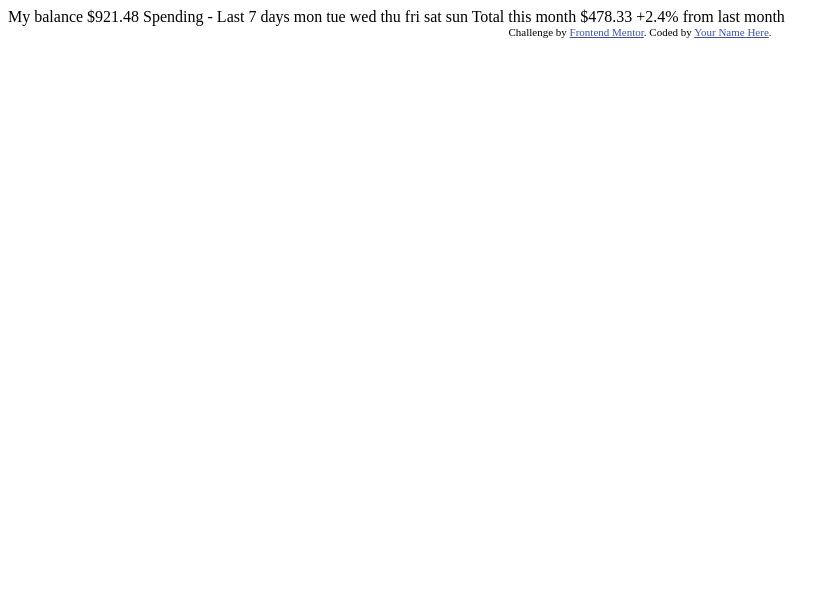
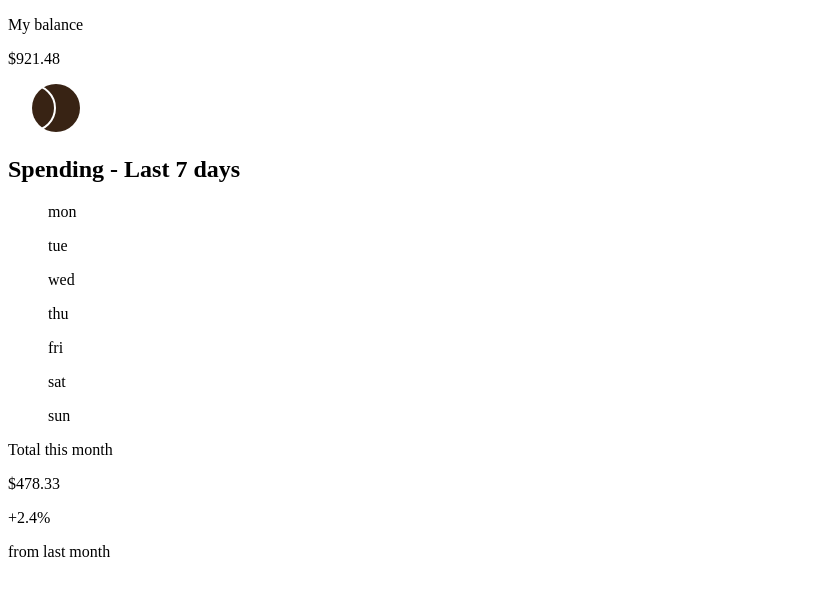
Before and after one commit to victor-msi/expenses-chart-component, a plain HTML site: page index.html in a window 1280 px wide. Shown: the whole page, without its empty margins (0-840 px from the left). Drawn offline with Linux system fonts and the light colour scheme.

Commit message:
Completed HTML

```diff
--- a/index.html
+++ b/index.html
@@ -2,42 +2,73 @@
 <html lang="en">
 <head>
   <meta charset="UTF-8">
-  <meta name="viewport" content="width=device-width, initial-scale=1.0"> <!-- displays site properly based on user's device -->
-
+  <meta name="viewport" content="width=device-width, initial-scale=1.0">
   <link rel="icon" type="image/png" sizes="32x32" href="./images/favicon-32x32.png">
-
-  <title>Frontend Mentor | Expenses chart component</title>
-
-  <!-- Feel free to remove these styles or customise in your own stylesheet 👍 -->
-  <style>
-    .attribution { font-size: 11px; text-align: center; }
-    .attribution a { color: hsl(228, 45%, 44%); }
-  </style>
+  <link rel="preconnect" href="https://fonts.googleapis.com">
+  <link rel="preconnect" href="https://fonts.gstatic.com" crossorigin>
+  <link href="https://fonts.googleapis.com/css2?family=DM+Sans:wght@400;700&display=swap" rel="stylesheet">
+  <title>Expenses chart component</title>
 </head>
 <body>
+  <article>
+    <div class="balance-card">
+      <p class="balance-card__title">My balance</p>
+      <p class="balance-card__amount">$921.48</p>
+      <img src="images/logo.svg" alt="card-logo" class="balance-card__logo">
+    </div>
 
-  My balance
-  $921.48
+    <div class="spending-card">
+      <h2 class="spending-card__title">Spending - Last 7 days</h2>
 
-  Spending - Last 7 days
+      <figure class="figure-mon">
+        <div class="spending-card__bar spending-card__bar--mon">
+        </div>
+        <figcaption>mon</figcaption>
+      </figure>
 
-  mon
-  tue
-  wed
-  thu
-  fri
-  sat
-  sun
+      <figure class="figure-tue">
+        <div class="spending-card__bar spending-card__bar--tue">
+        </div>
+        <figcaption>tue</figcaption>
+      </figure>
 
-  Total this month
-  $478.33
+      <figure class="figure-wed">
+        <div class="spending-card__bar spending-card__bar--wed spending-card__bard--active">
+        </div>
+        <figcaption>wed</figcaption>
+      </figure>
 
-  +2.4%
-  from last month
+      <figure class="figure-thu">
+        <div class="spending-card__bar spending-card__bar--thu">
+        </div>
+        <figcaption>thu</figcaption>
+      </figure>
 
-  <div class="attribution">
-    Challenge by <a href="https://www.frontendmentor.io?ref=challenge" target="_blank">Frontend Mentor</a>.
-    Coded by <a href="#">Your Name Here</a>.
-  </div>
+      <figure class="figure-fri">
+        <div class="spending-card__bar spending-card__bar--fri">
+        </div>
+        <figcaption>fri</figcaption>
+      </figure>
+
+      <figure class="figure-sat">
+        <div class="spending-card__bar spending-card__bar--sat">
+        </div>
+        <figcaption>sat</figcaption>
+      </figure>
+
+      <figure class="figure-sun">
+        <div class="spending-card__bar spending-card__bar--sun">
+        </div>
+        <figcaption>sun</figcaption>
+      </figure>
+
+      <div class="spending-card__footer">
+        <p class="title">Total this month</p>
+        <p class="total-amount">$478.33</p>
+        <p class="additional">+2.4%</p>
+        <p class="description">from last month</p>
+      </div>
+    </div>
+  </article>
 </body>
 </html>
```
